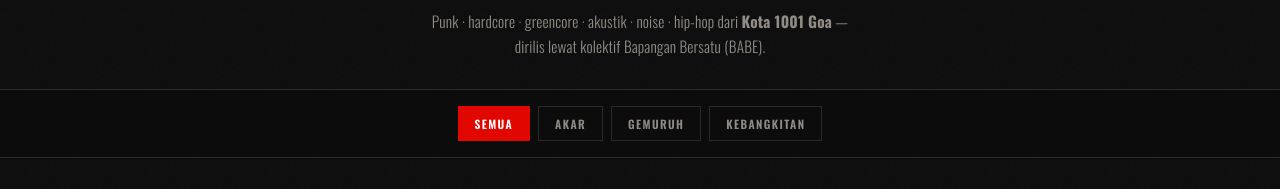
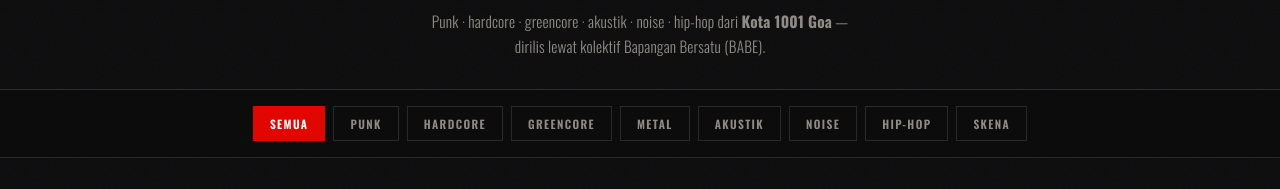
Before and after one commit to ernes1305/pacitan-raw, an Astro site: page / in a window 1280 px wide. Shown: the part 319-508 px from the top of the page. Built offline with nearby package versions, Linux system fonts and the light colour scheme; Astro itself is replaced by a stand-in of ours.

Commit message:
Ganti filter homepage dari era ke genre
Tombol filter: Punk, Hardcore, Greencore, Metal, Akustik, Noise,
Hip-Hop, Skena. Tiap band diberi tag genre.

Co-Authored-By: Claude Opus 4.8 <noreply@anthropic.com>

```diff
--- a/src/data/bands.js
+++ b/src/data/bands.js
@@ -11,6 +11,7 @@ const thumb = (id) => `https://drive.google.com/thumbnail?id=${id}&sz=w1000`;
 export const bands = [
   {
     slug: 'babe',
+    tag: 'Skena',
     name: 'BABE — Bapangan Bersatu',
     type: 'collective',
     typeLabel: 'Kolektif & Distro',
@@ -29,6 +30,7 @@ export const bands = [
   },
   {
     slug: 'packan-manoex',
+    tag: 'Punk',
     name: 'Packan Manoex',
     type: 'band',
     typeLabel: 'Band',
@@ -52,6 +54,7 @@ export const bands = [
   },
   {
     slug: 'chaos-suwex',
+    tag: 'Hardcore',
     name: 'Suwex',
     type: 'band',
     typeLabel: 'Band',
@@ -75,6 +78,7 @@ export const bands = [
   },
   {
     slug: 'pacitan-ranger',
+    tag: 'Hardcore',
     name: 'Pacitan Ranger',
     type: 'band',
     typeLabel: 'Band',
@@ -93,6 +97,7 @@ export const bands = [
   },
   {
     slug: 'densus-72',
+    tag: 'Akustik',
     name: 'Densus 72',
     type: 'band',
     typeLabel: 'Proyek Akustik',
@@ -111,6 +116,7 @@ export const bands = [
   },
   {
     slug: 'pkj-voice',
+    tag: 'Greencore',
     name: 'PKJ Voice',
     type: 'band',
     typeLabel: 'Band',
@@ -130,6 +136,7 @@ export const bands = [
   },
   {
     slug: 'dancing-corpse',
+    tag: 'Metal',
     name: 'Dancing Corpse',
     type: 'band',
     typeLabel: 'Band',
@@ -149,6 +156,7 @@ export const bands = [
   },
   {
     slug: 'skpk',
+    tag: 'Punk',
     name: 'SKPK',
     type: 'band',
     typeLabel: 'Band',
@@ -167,6 +175,7 @@ export const bands = [
   },
   {
     slug: 'royal-flush',
+    tag: 'Hardcore',
     name: 'Royal Flush',
     type: 'band',
     typeLabel: 'Band',
@@ -186,6 +195,7 @@ export const bands = [
   },
   {
     slug: 'jolie-slam',
+    tag: 'Hip-Hop',
     name: 'Jolie Slam',
     type: 'artist',
     typeLabel: 'Artis Solo',
@@ -205,6 +215,7 @@ export const bands = [
   },
   {
     slug: 'seakar',
+    tag: 'Noise',
     name: 'Seakar',
     type: 'artist',
     typeLabel: 'Artis Solo',
@@ -224,6 +235,7 @@ export const bands = [
   },
   {
     slug: 'bapangan-survive',
+    tag: 'Skena',
     name: 'Bapangan Survive',
     type: 'compilation',
     typeLabel: 'Babak Skena',
@@ -242,6 +254,7 @@ export const bands = [
   },
   {
     slug: 'gop-3',
+    tag: 'Skena',
     name: 'Gemuruh Ombak Pacitan #3',
     type: 'event',
     typeLabel: 'Event / Gig',
@@ -260,6 +273,7 @@ export const bands = [
   },
   {
     slug: 'pacitan',
+    tag: 'Skena',
     name: 'Pacitan',
     type: 'place',
     typeLabel: 'Kota',
@@ -316,6 +330,17 @@ export const compilation = {
   ],
 };
 
+export const genres = [
+  { key: 'Punk', label: 'PUNK' },
+  { key: 'Hardcore', label: 'HARDCORE' },
+  { key: 'Greencore', label: 'GREENCORE' },
+  { key: 'Metal', label: 'METAL' },
+  { key: 'Akustik', label: 'AKUSTIK' },
+  { key: 'Noise', label: 'NOISE' },
+  { key: 'Hip-Hop', label: 'HIP-HOP' },
+  { key: 'Skena', label: 'SKENA' },
+];
+
 export const eras = [
   { key: 'akar', label: 'AKAR', sub: '2007–2013', desc: 'Asal mula — pelopor punk & underground.' },
   { key: 'gemuruh', label: 'GEMURUH', sub: '2014–2017', desc: 'Puncak skena — hardcore, greencore, era GOP.' },
--- a/src/pages/index.astro
+++ b/src/pages/index.astro
@@ -1,6 +1,6 @@
 ---
 import Base from '../layouts/Base.astro';
-import { bands, eras } from '../data/bands.js';
+import { bands, eras, genres } from '../data/bands.js';
 
 const initials = (name) => name.replace(/[^A-Za-z ]/g, '').split(' ').filter(Boolean).slice(0, 2).map((w) => w[0]).join('').toUpperCase() || '?';
 const players = bands.filter((b) => b.spotifyArtistId);
@@ -19,9 +19,9 @@ const players = bands.filter((b) => b.spotifyArtistId);
   </header>
 
   <!-- FILTER -->
-  <div class="filterbar" role="tablist" aria-label="Filter era">
+  <div class="filterbar" role="tablist" aria-label="Filter genre">
     <button class="on" data-f="all">Semua</button>
-    {eras.map((e) => <button data-f={e.key}>{e.label}</button>)}
+    {genres.map((g) => <button data-f={g.key}>{g.label}</button>)}
   </div>
 
   <!-- RELEASE / BAND GRID (the wall) -->
@@ -29,7 +29,7 @@ const players = bands.filter((b) => b.spotifyArtistId);
     <div class="wrap">
       <div class="relgrid">
         {bands.map((b) => (
-          <a class={b.cover ? 'rel' : 'rel ph'} href={`/band/${b.slug}/`} data-era={b.era}>
+          <a class={b.cover ? 'rel' : 'rel ph'} href={`/band/${b.slug}/`} data-era={b.era} data-tag={b.tag}>
             {b.status === 'active' && <span class="live">Aktif</span>}
             {b.cover
               ? <img src={b.cover} alt={b.name} loading="lazy" referrerpolicy="no-referrer" />
@@ -95,7 +95,7 @@ const players = bands.filter((b) => b.spotifyArtistId);
       btns.forEach((b) => b.classList.remove('on'));
       btn.classList.add('on');
       const f = btn.getAttribute('data-f');
-      rels.forEach((r) => r.classList.toggle('hide', !(f === 'all' || r.getAttribute('data-era') === f)));
+      rels.forEach((r) => r.classList.toggle('hide', !(f === 'all' || r.getAttribute('data-tag') === f)));
     })
   );
 </script>
```
